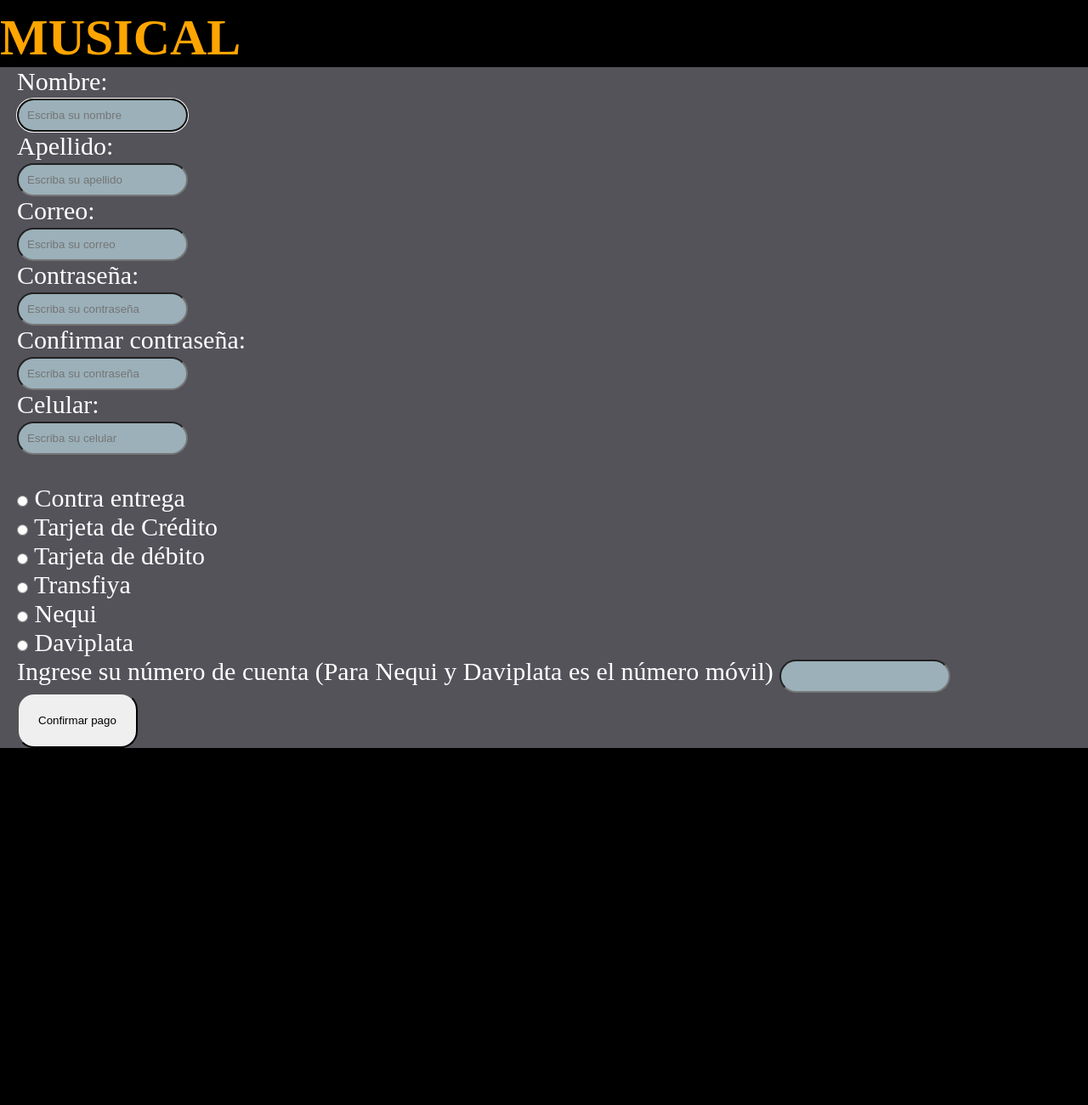
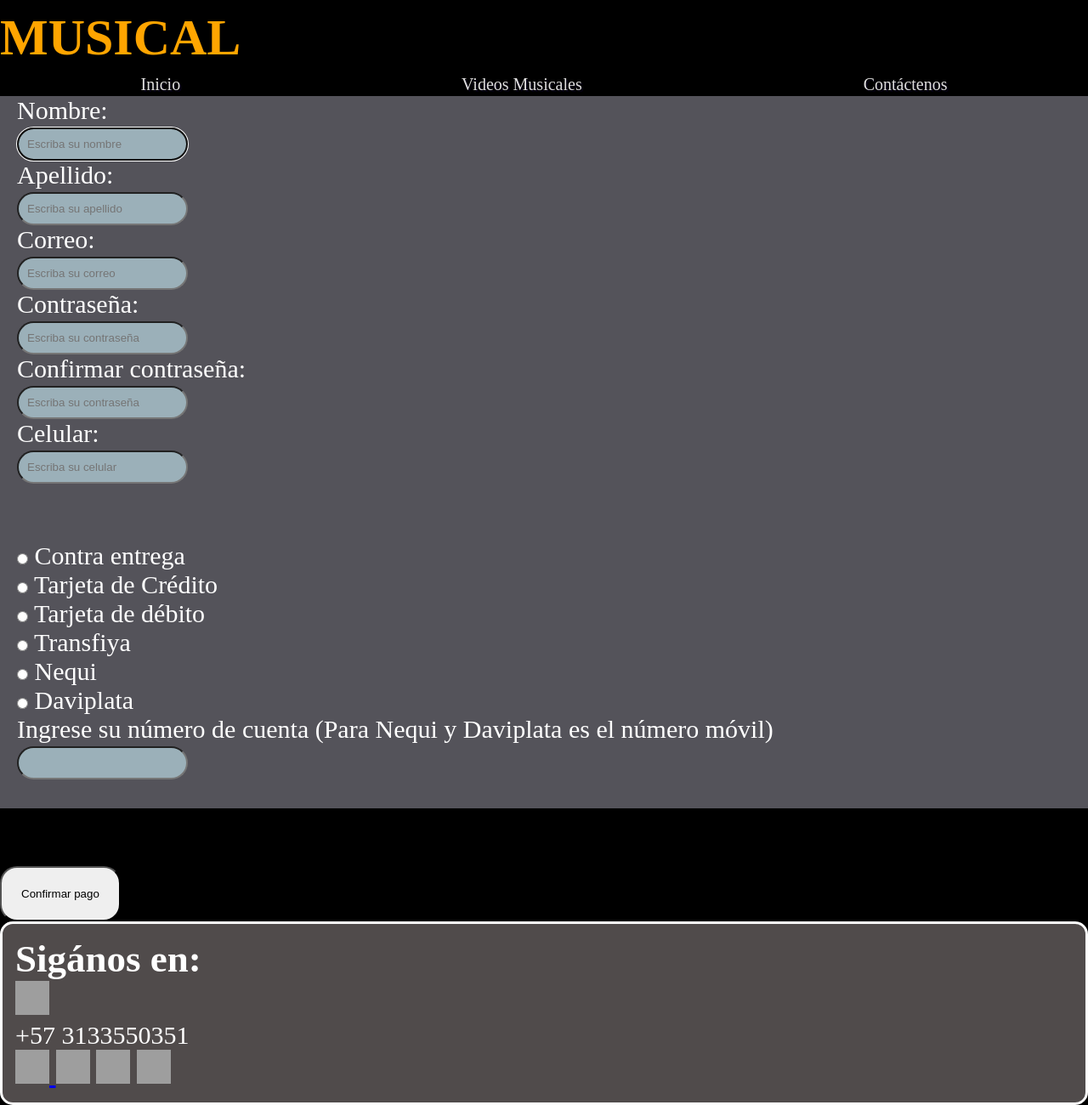
Before and after one commit to MiguelitoB205/grupo_full_stack, a website: page grupo2_full_stack/frontend/formaPagos.html in a window 1280 px wide. Shown: the part 59-1359 px from the top of the page at 85% size. Before the commit the page ends 1007 px from the top, so only its background shows below. Drawn offline with nearby package versions, Linux system fonts and the light colour scheme; grey boxes are pictures that could not be loaded.

Commit message:
subiendo cambios
Co-authored-by: jj05-0514 <jj05-0514@users.noreply.github.com>

```diff
--- a/grupo2_full_stack/frontend/estilos.css
+++ b/grupo2_full_stack/frontend/estilos.css
@@ -509,7 +509,7 @@
     }
 
     .barra_de_navegacion a:hover {
-        color: rgb(67, 211, 206);
+        color: rgb(231, 240, 239);
     }
 
 
@@ -629,7 +629,7 @@
     #caja6:hover, #caja7:hover, #caja8:hover, #caja9:hover, #caja10:hover, #caja11:hover,
     #caja12:hover, #caja13:hover, #caja14:hover, #caja15:hover, #caja16:hover{
         background-color: rgb(155, 147, 147);
-        color: rgb(0, 132, 139);
+        color: rgb(226, 234, 235);
         padding: 20px;
         animation-name:colorfuente;
 
--- a/grupo2_full_stack/frontend/formaPagos.html
+++ b/grupo2_full_stack/frontend/formaPagos.html
@@ -14,6 +14,15 @@
             <h1>BIENVENIDOS A LA MEJOR TIENDA MUSICAL</h1>
         </header>
     </div>
+    <div class="barra_de_navegacion">
+      <nav>
+        <ul>
+          <li><a href="practica.html">Inicio</a></li>
+          <li><a href="videos.html">Videos Musicales</a></li>
+          <li><a href="#contactenos">Contáctenos</a></li>
+        </ul>
+      </nav>
+    </div>
 
     <form>
         <label for="nombre">Nombre: </label> <br />
@@ -25,6 +34,7 @@
           autofocus
           required
         /><br />
+        <p id="advertencia1"></p>
         <label for="apellido">Apellido: </label><br />
         <input
           type="text"
@@ -34,6 +44,7 @@
           autofocus
           required
         /><br />
+        <p id="advertencia2"></p>
         <label for="correo">Correo: </label><br />
         <input
           type="text"
@@ -43,6 +54,7 @@
           autofocus
           required
         /><br />
+        <p id="advertencia3"></p>
         <label for="password">Contraseña: </label> <br />
         <input
           type="password"
@@ -62,10 +74,13 @@
           required
         />
         <br />
+        <p id="advertencia4"></p>
         <label for="celular">Celular: </label><br>
         <input type="text" id="celular" name="celular" placeholder="Escriba su celular" autofocus required>
+        <br /><br>
+
         <br />
-        <br />
+        <p id="advertencia5"></p>
         <input type="radio" id="contra_entrega" name="forma_pago" value="contraEntrega">
         <label for="contra_entrega">Contra entrega</label><br>
         <input type="radio" id="tarjeta_credito" name="forma_pago" value="tarjetaCredito">
@@ -78,13 +93,39 @@
         <label for="nequi">Nequi</label><br>
         <input type="radio" id="daviplata" name="forma_pago" value="daviPlata">
         <label for="daviplata">Daviplata</label><br>
-        <label for="numeroCuenta" >Ingrese su número de cuenta (Para Nequi y Daviplata es el número móvil)</label>
+        <label for="numeroCuenta" >Ingrese su número de cuenta (Para Nequi y Daviplata es el número móvil)</label><br>
         <input type="text" id="numeroCuenta" name="numeroCuenta" required><br>
-        <button id="boton">Confirmar pago</button>
-    </form> <br><br>
+        <p id="advertencia6"></p><br>
+      </form> <br><br>
+      <button id="boton">Confirmar pago</button>
     <h2 id="respuesta" name="respuesta"></h2>
+    <div class="pieDePagina">
+
+      <footer>
+        <section id="contactenos">
+          <h2>Sigános en:</h2>
+          <div class="telefono">
+            <img
+              src="https://www.lavanguardia.com/andro4all/hero/2020/01/WHATSAPP.1660127863.603.jpg?width=1200&aspect_ratio=16:9"
+              alt="" />
+            <p>+57 3133550351</p>
+          </div>
+          <a href="https://www.facebook.com/profile.php?id=100089510108006">
+            <img src="https://encrypted-tbn0.gstatic.com/images?q=tbn:ANd9GcQxATRH0VrqUwaiyjSya1ZEJrBgmUMs28yOaw&s"
+          alt="" />
+          </a>
+            <a href="https://www.instagram.com/miguelangelbuitragorico/">        <img src="https://www.lavanguardia.com/andro4all/hero/2021/03/Instagram-.jpg?width=1200&aspect_ratio=16:9"/></a>
+            <a href="https://www.tiktok.com/@yehudimiguelon">
+              <img src="https://imagenes.heraldo.es/files/image_1920_1080/uploads/imagenes/2023/03/07/logo-de-tiktok.png"
+          alt="" /></a>
+          <a href="https://x.com/Miguelngel50867">        <img src="https://i.blogs.es/dc18bb/twitter-alexander-shatov-k1xf2d7jwus-unsplash/450_1000.jpeg" alt="" /></a>
+        </section>
+      </footer>
+    </div>
+
     <script src="programa.js"></script>
     <script src="https://cdn.jsdelivr.net/npm/axios/dist/axios.min.js"></script>
 </body>
 
+
 </html>
--- a/grupo2_full_stack/frontend/formulario.css
+++ b/grupo2_full_stack/frontend/formulario.css
@@ -24,8 +24,67 @@ form {
 button{
     border-radius: 20px;
     padding: 23px;
+    left: auto;
 }
 
 #respuesta{
     color: green;
 }
+
+.barra_de_navegacion {
+
+
+
+    transition: color 2s, font-size 2s, padding 1s;
+    grid-column-start: 1;
+    grid-column-end: 4;
+
+}
+
+.barra_de_navegacion ul {
+
+    list-style: none;
+    display: flex;
+    flex-direction: row;
+    justify-content: space-around;
+
+
+}
+
+
+
+.barra_de_navegacion a {
+    text-decoration: none;
+    color: rgb(224, 223, 223);
+    font-size: 20px;
+    margin: 10px;
+    text-shadow: 2px 2px rgb(7, 2, 22);
+
+}
+
+.barra_de_navegacion a:hover {
+    color: rgb(231, 240, 239);
+}
+
+.pieDePagina {
+    grid-column: 1/4;
+    border: 3px solid white;
+    border-radius: 15px;
+    background-color: rgb(80, 75, 75);
+    transition-delay: 1s;
+    transition-duration: 2s, 3s, 5s;
+    padding: 15px;
+
+}
+
+.pieDePagina:hover {
+    background-color: rgb(168, 157, 157);
+    color: black;
+    padding: 25px;
+}
+
+#contactenos img {
+    width: 40px;
+    height: 40px;
+
+}
--- a/grupo2_full_stack/index.js
+++ b/grupo2_full_stack/index.js
@@ -2,7 +2,7 @@ const express = require('express')
 const mongoose = require('mongoose')
 const path = require('path')
 const app = express()
-const port = 3300
+const port = 3400
 
 
 app.use(express.static(__dirname + '/frontend'));
```
Also changed, not shown: grupo2_full_stack/frontend/confirmacionPago.html (+1 -0 lines), grupo2_full_stack/frontend/practica.html (+14 -11 lines), grupo2_full_stack/conexiones/conexionBD.js (added), grupo2_full_stack/controladores/controladorBD.js (added), grupo2_full_stack/controladores/controladorPaginas.js (added), grupo2_full_stack/frontend/rutasBD.js (added), grupo2_full_stack/frontend/rutasPaginas.js (added), grupo2_full_stack/intermediarias/validaciones.js (added), grupo2_full_stack/modelos/modeloBD.js (added), grupo2_full_stack/rutas/rutasBD.js (added), grupo2_full_stack/rutas/rutasPaginas.js (added).
